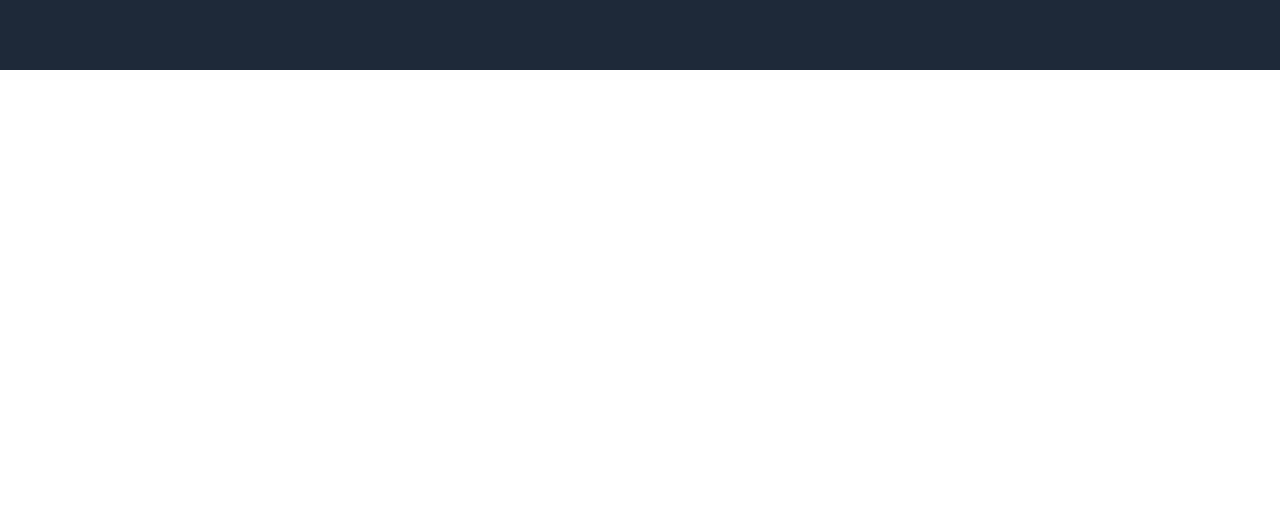
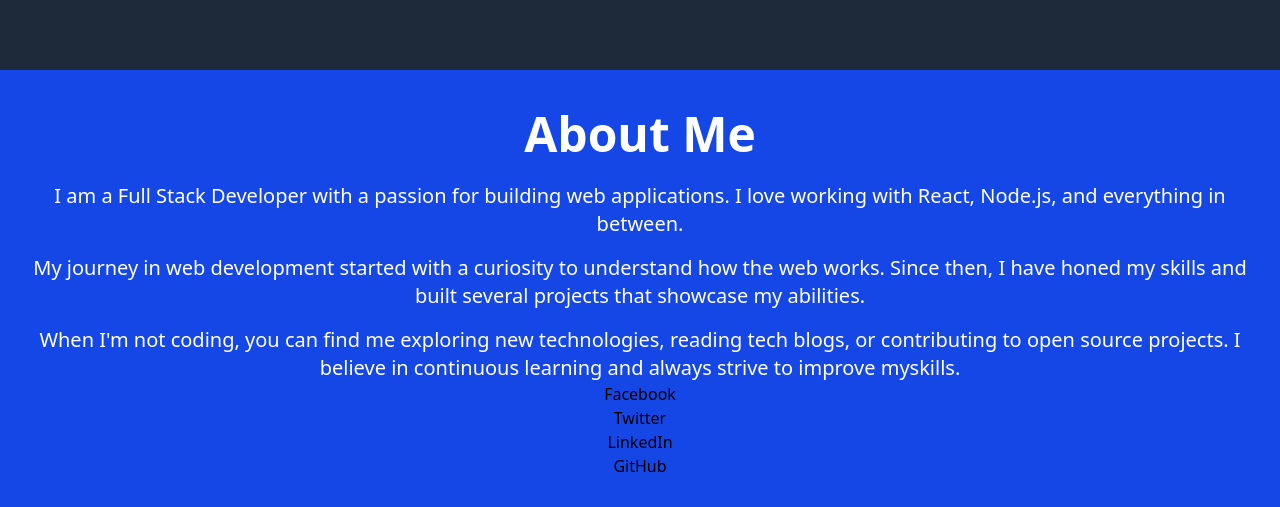
Before and after one commit to Captain-Carl-Larc/july-portifolio, a React (Vite) app: page / in a window 1280 px wide. Shown: the part 730-1237 px from the top of the page. Before the commit the page ends 800 px from the top, so only its background shows below. Built offline with nearby package versions, Linux system fonts and the light colour scheme.

Commit message:
about section made

```diff
--- a/src/App.tsx
+++ b/src/App.tsx
@@ -1,12 +1,14 @@
 import "./App.css";
 import Hero from "./components/hero";
 import Navbar from "./components/Navbar";
+import About from "./components/about";
 
 function App() {
   return (
     <>
       <Navbar />
       <Hero />
+      <About />
     </>
   );
 }
--- /dev/null
+++ b/src/components/about.tsx
@@ -0,0 +1,41 @@
+function About() {
+    return (
+        <section className="bg-blue-700">
+            <div className="p-8 text-container text-center">
+                <h1 className="py-2 font-bold text-white text-3xl md:text-5xl">
+                    About Me
+                </h1>
+                <p className="mt-4 text-white text-lg md:text-xl">
+                    I am a Full Stack Developer with a passion for building web applications.
+                    I love working with React, Node.js, and everything in between.
+                </p>
+                <p className="mt-4 text-white text-lg md:text-xl">
+                    My journey in web development started with a curiosity to understand how the web works.
+                    Since then, I have honed my skills and built several projects that showcase my abilities.
+                </p>
+                <p className="mt-4 text-white text-lg md:text-xl">
+                    When I'm not coding, you can find me exploring new technologies, reading tech blogs,
+                    or contributing to open source projects. I believe in continuous learning and always strive to improve myskills.
+                </p>
+                <div id="social-media-cont">
+                    <ul>
+                        <li>
+                            <a href="">Facebook</a>
+                        </li>
+                        <li>
+                            <a href="">Twitter</a>
+                        </li>
+                        <li>
+                            <a href="">LinkedIn</a>
+                        </li>
+                        <li>
+                            <a href="">GitHub</a>
+                        </li>
+                    </ul>
+                </div>
+            </div>
+        </section>
+     );
+}
+
+export default About;
```
